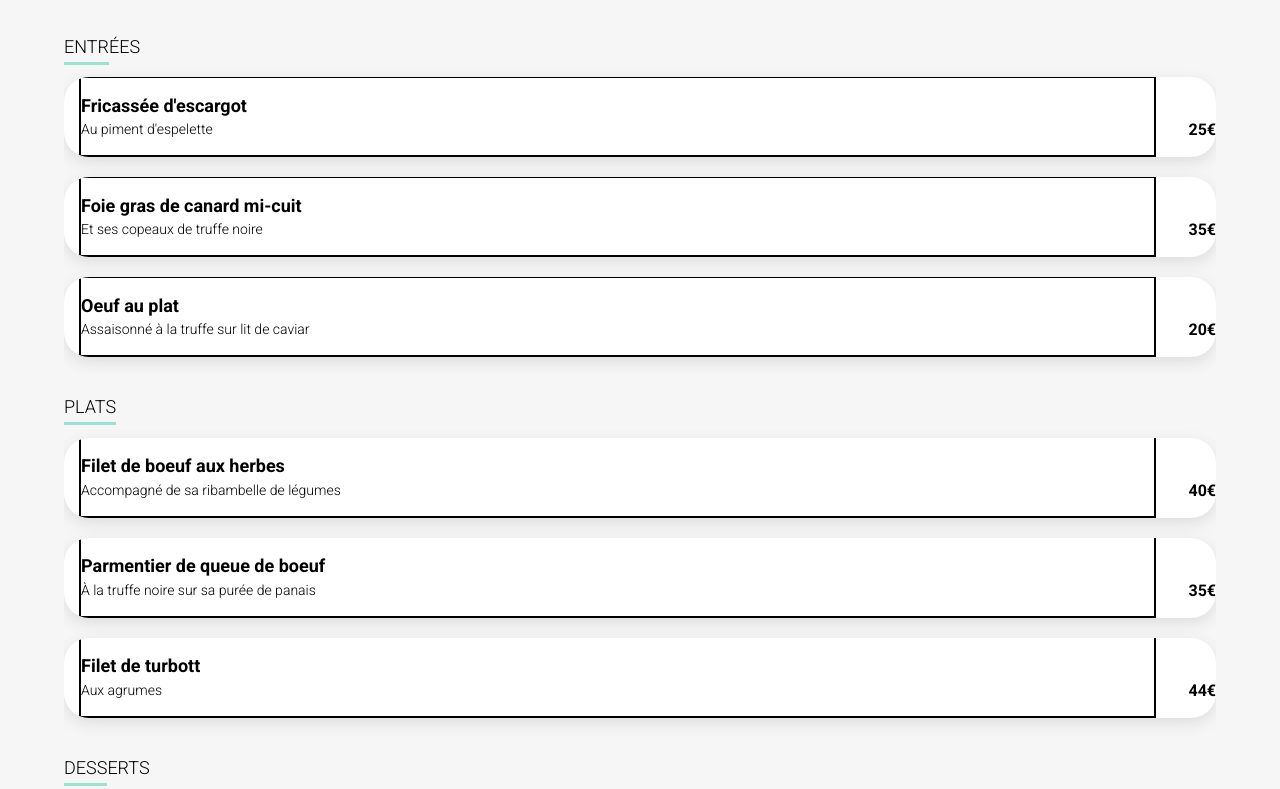
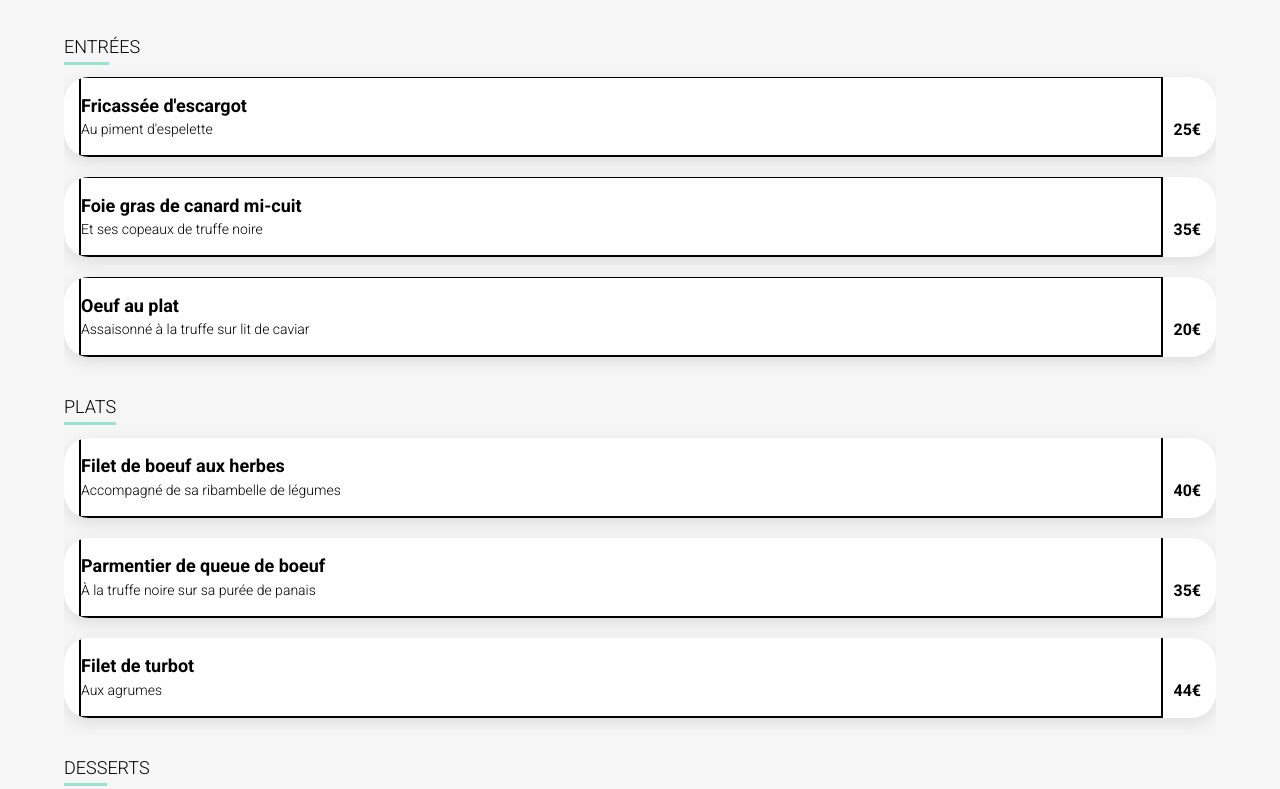
Before and after one commit to Al3xC4b/Al3x, a website: page La-parlette-du-gout.html in a window 1280 px wide. Shown: the part 398-1187 px from the top of the page. Drawn offline with Linux system fonts and the light colour scheme; a web font is replaced by a local one.

```diff
--- a/La-parlette-du-gout.html
+++ b/La-parlette-du-gout.html
@@ -101,7 +101,7 @@
                         </div>
                         <div class="choice__dish">
                             <div class="choice__dish-name">
-                                <h3>Filet de turbott</h3>
+                                <h3>Filet de turbot</h3>
                                 <p>Aux agrumes</p>
                             </div>
                             <div class="choice__dish-price">
--- a/sass/components/_dish.scss
+++ b/sass/components/_dish.scss
@@ -63,12 +63,11 @@
     }
 
     &__dish-price{
-        font-size: 14x;
         font-weight: 700;
         margin-bottom: 18px;
-        min-width: 60px;
+        margin-left: 10px;
         text-align: right;
-
+        margin-right: 15px;
 
     }
 
```
Also changed, not shown: public/css/styles.css, 1 other file.
